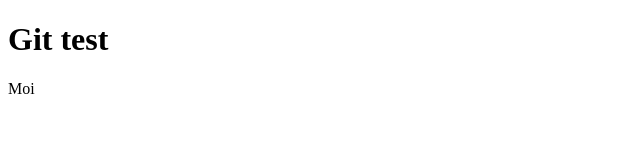
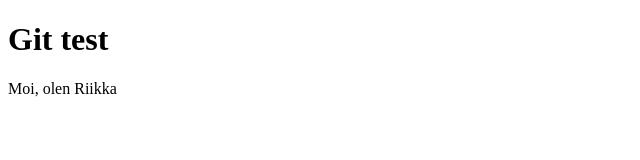
Before and after one commit to riipaas/OmaProjekti, a plain HTML site: page index.html in a window 1280 px wide. Shown: the full height of the page, 0-640 px from the left. Drawn offline with Linux system fonts and the light colour scheme.

Commit message:
added my name

```diff
--- a/index.html
+++ b/index.html
@@ -7,6 +7,7 @@
 </head>
 <body>
     <h1>Git test</h1>
-    <p>Moi</p>
+    <p>Moi, olen Riikka</p>
+
 </body>
 </html>
```
